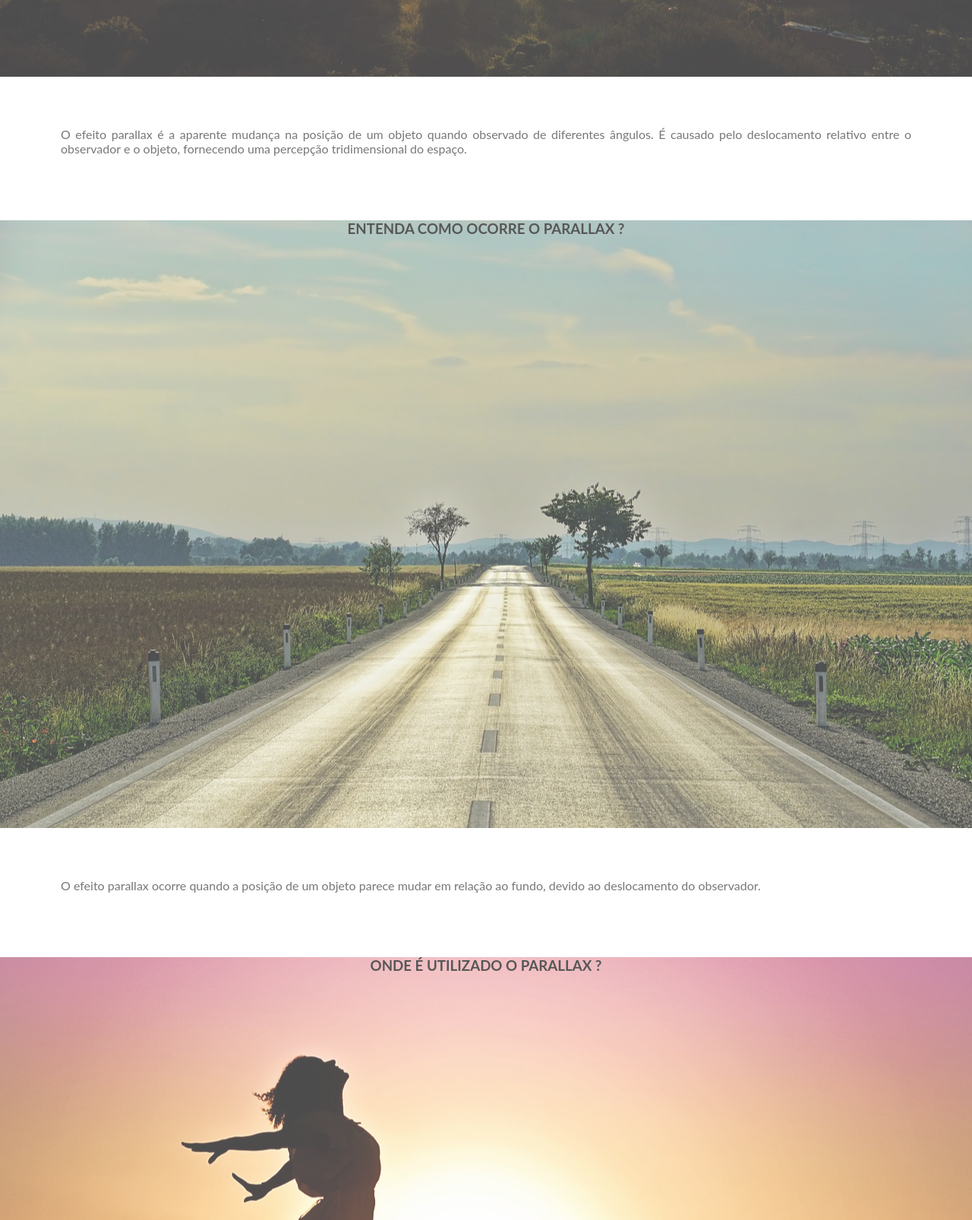
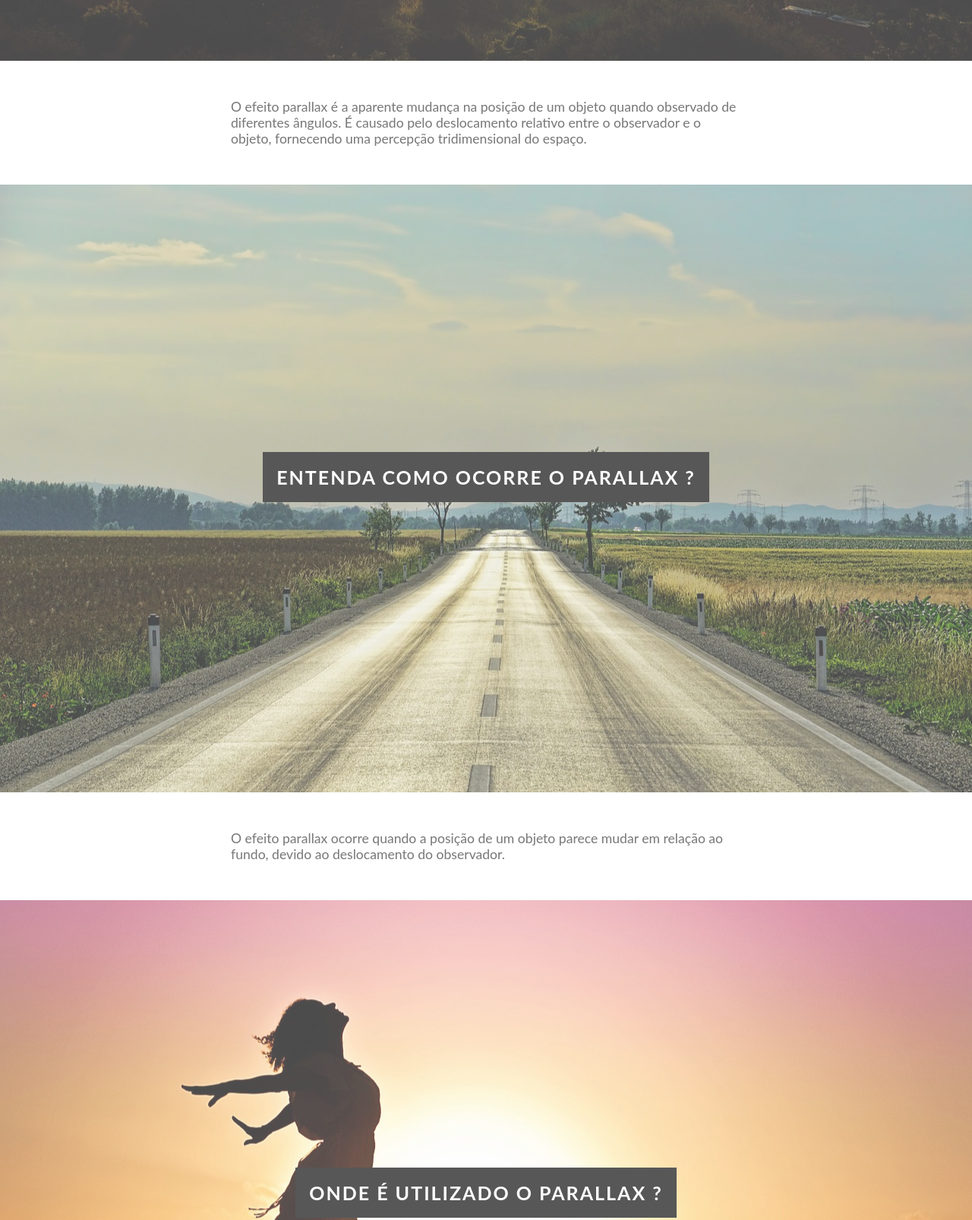
Before and after one commit to matheusLdev/projeto-parallax, a plain HTML site: page index.html in a window 1280 px wide. Shown: the part 720-2326 px from the top of the page at 76% size. Drawn offline with Linux system fonts and the light colour scheme.

Commit message:
Estilizando textos e titulos

```diff
--- a/css/style.css
+++ b/css/style.css
@@ -5,20 +5,39 @@ body, html {
   height: 100%;
 }
 
-.content-box {
+.content-text {
   color: #777;
   background-color: white;
-  text-align: justify;
   padding: 50px 80px;
 }
 
-h1, h3 {
+.content-text p {
+  width: 60%;
+  margin: 0 auto;
+  font-size: 1.1em;
+}
+
+.content-title {
+  position: absolute;
+  left: 0;
+  top: 45%;
+  width: 100%;
+  text-align: center;
   text-transform: uppercase;
-  color: #111;
-  text-align: center;
+}
+
+.content-title h1 {
+  display: inline;
+  color: #fff;
+  background-color: #111;
+  padding: 18px;
+  font-size: 25px;
+  letter-spacing: 2px;
+  line-height: 2em;
 }
 
 .box {
+  position: relative;
   height: 100%;
   opacity: 0.7;
   background-repeat: no-repeat;
--- a/index.html
+++ b/index.html
@@ -10,41 +10,52 @@
   </head>
   <body>
     <header id="img1" class="box">
-      <h1>Bem vindo ao Efeito Parallax</h1>
+      <div class="content-title">
+        <h1>Bem vindo ao Efeito Parallax</h1>
+      </div>
     </header>
-    <article class="content-box">
+    <article class="content-text">
       <p>O efeito parallax é a aparente mudança na posição de um objeto quando observado de diferentes ângulos. É causado pelo deslocamento relativo entre o observador e o objeto, fornecendo uma percepção tridimensional do espaço.</p>
     </article>
     <section id="img2" class="box">
-      <h3>Entenda como ocorre o Parallax ?</h3>
+      <div class="content-title">
+        <h1>Entenda como ocorre o Parallax ?</h1>
+      </div>
     </section>
-    <article class="content-box">
+    <article class="content-text">
       <p>O efeito parallax ocorre quando a posição de um objeto parece mudar em relação ao fundo, devido ao deslocamento do observador.</p>
     </article>
     <section id="img3" class="box">
-      <h3>Onde é utilizado o Parallax ?</h3>
+      <div class="content-title">
+        <h1>Onde é utilizado o Parallax ?</h1>
+      </div>
     </section>
-    <article class="content-box">
+    <article class="content-text">
       <p>O efeito parallax é utilizado em animações e jogos para criar uma sensação de profundidade e imersão visual.</p>
     </article>
     <section id="img4" class="box">
-      <h3>Como ela funciona ?</h3>
+      <div class="content-title">
+        <h1>Como ela funciona ?</h1>
+      </div>
     </section>
-    <article class="content-box">
+    <article class="content-text">
       <p>A técnica do parallax scrolling utiliza diferentes camadas de imagens em movimento para criar a ilusão de profundidade em websites e aplicativos.</p>
     </article>
     <section id="img5" class="box">
-      <h3>Curiosidade sobre o Parallax ?</h3>
+      <div class="content-title">
+        <h1>Curiosidade sobre o Parallax ?</h1>
+      </div>
     </section>
-    <article class="content-box">
+    <article class="content-text">
       <p>O efeito parallax é uma importante ferramenta na astronomia para determinar a distância de estrelas e galáxias, medindo seu deslocamento aparente em relação às estrelas mais distantes.</p>
     </article>
     <section id="img6" class="box">
-      <h3>Em resumo</h3>
+      <div class="content-title">
+        <h1>Em resumo</h1>
+      </div>
     </section>
-    <article class="content-box">
+    <article class="content-text">
       <p>O efeito parallax é um fenômeno intrigante que nos permite enxergar e compreender melhor o mundo ao nosso redor.</p>
     </article>
-
   </body>
 </html>
```
